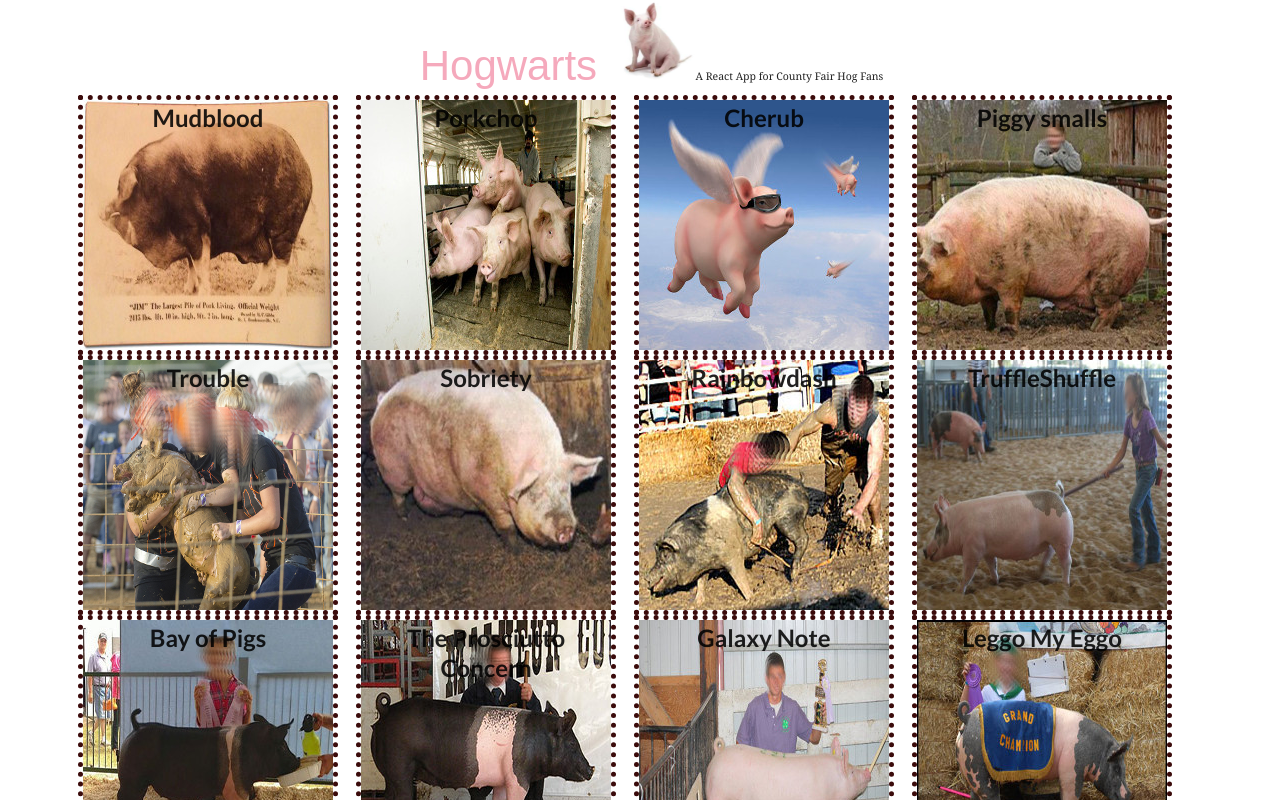
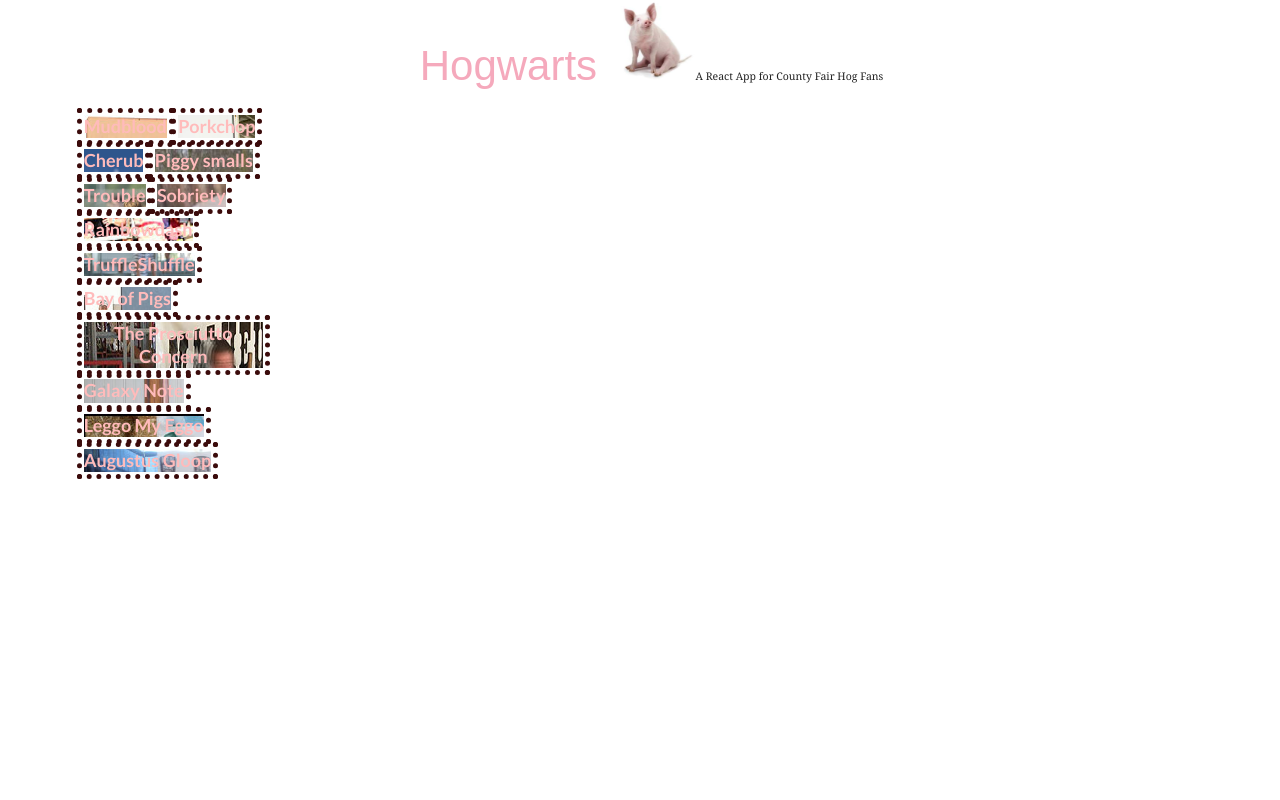
Before and after one commit to PianoFF/HogWarts, a React (Create React App) app: page / in a window 1280 px wide. Shown: the top 800 px of the page. Built offline with nearby package versions, Linux system fonts and the light colour scheme; data requests are answered from the project's data file.

Commit message:
display components consolidated

```diff
--- a/src/components/Hog.js
+++ b/src/components/Hog.js
@@ -1,18 +1,74 @@
 import React from 'react';
 
+
+
 class Hog extends React.Component{
+    state = {
+        selectedDisplay: {
+            "Mudblood": 'hide',
+            "Porkchop":  'hide',
+            "Cherub":  'hide',
+            "Piggy smalls":  'hide',
+            "Trouble":  'hide',
+            "Sobriety":  'hide',
+            "Rainbowdash": 'hide',
+            "TruffleShuffle":  'hide',
+            "Bay of Pigs":  'hide',
+            "The Prosciutto Concern": 'hide',
+            "Galaxy Note":  'hide',
+            "Leggo My Eggo":  'hide',
+            "Augustus Gloop":  'hide'
+        }
+    };
+
+    showHogInfo = (piglet) => {
+        // console.log(piglet)
+        this.setState({
+            selectedDisplay: {
+                ...this.state.selectedDisplay,
+               [piglet.name]: this.state.selectedDisplay[piglet.name] === 'hide' ? 'show' : 'hide'
+            }
+        });
+    };
+
+    hogDisplay = (piglet, mugshots) => {
+        return(
+            <li className='pigTile' >
+                {
+                this.state.selectedDisplay[piglet.name] === 'hide' &&
+                    <div
+                    style={{backgroundImage:`url(${mugshots[piglet.name]})`}}
+                    onClick={() => this.showHogInfo(piglet)}>
+                        <h3> {piglet.name} </h3>
+                    </div>
+                }
+
+                {
+                this.state.selectedDisplay[piglet.name] === 'show' &&
+                    <div
+                    onClick={()=>this.showHogInfo(piglet)}>
+                        <h2> {piglet.name} </h2>
+                        <p id='piggie-info'>
+                            {piglet.name}'s speciatly is: {piglet.specialty}. <br></br>
+                            {piglet.greased === true ? `${piglet.name} is greased.` : `${piglet.name} is not greased`}.<br></br>
+                            {piglet.name} currently weighs {piglet.weight}kg.<br></br>
+                            Highest medal achieved is {piglet['highest medal achieved']}.
+                        </p>
+                    </div>
+                }
+            </li>
+        )
+    };
     render(){
-        const {piglet, mugshots, showHog} = this.props;
+        const {piglet, mugshots} = this.props;
+
         return(
-            <div
-            className='minPigTile ui eight wide column pigTile'
-            style={{backgroundImage:`url(${mugshots[piglet.name]})`}}
-            onClick={() => showHog(piglet)}
-            >
-                <h2> {piglet.name} </h2>
+            <div>
+                {this.hogDisplay(piglet, mugshots)}
             </div>
         )
-    }
+    };
+
 }
 
 export default Hog;
--- a/src/components/HogBrowser.js
+++ b/src/components/HogBrowser.js
@@ -1,6 +1,5 @@
 import React from 'react';
 import Hog from './Hog';
-import HogInfo from './HogInfo';
 import augustus_gloop from '../hog-imgs/augustus_gloop.jpg';
 import bay_of_pigs from '../hog-imgs/bay_of_pigs.jpg';
 import cherub from '../hog-imgs/cherub.jpg';
@@ -34,49 +33,19 @@ const mugshots = {
   }
 
 class HogBrowser extends React.Component {
-    state = {
-        selectedDisplay: {
-            "Mudblood": 'hog',
-            "Porkchop": 'hog',
-            "Cherub": 'hog',
-            "Piggy smalls": 'hog',
-            "Trouble": 'hog',
-            "Sobriety": 'hog',
-            "Rainbowdash": 'hog',
-            "TruffleShuffle": 'hog',
-            "Bay of Pigs": 'hog',
-            "The Prosciutto Concern": 'hog',
-            "Galaxy Note": 'hog',
-            "Leggo My Eggo": 'hog',
-            "Augustus Gloop": 'hog'
-        }
-    }
 
-    showHogInfo = (piglet) => {
-        this.state.selectedDisplay[piglet.name] = this.state.selectedDisplay[piglet.name] === 'hog' ? 'hogInfo' : 'hog'
-        this.setState({});
-        console.log(piglet)
-    }
+
 
     render(){
-        const hogDisplay = (piglet) => {
-            return(
-                <div>
-                    {this.state.selectedDisplay[piglet.name] === 'hog' &&
-                    <Hog piglet={piglet} mugshots={mugshots} showHog={this.showHogInfo}/>}
-
-                    {this.state.selectedDisplay[piglet.name] === 'hogInfo' &&
-                    <HogInfo piglet={piglet} mugshots={mugshots} showHog={this.showHogInfo}/>}
-                </div>
-            )
-        }
         const {piggies} = this.props
 
         return(
             <div className="ui grid container">
-                {piggies.map(piglet =>
-                    hogDisplay(piglet)
-                )}
+                <ul>
+                    {piggies.map(piglet =>
+                        <Hog mugshots={mugshots} piglet={piglet}/>
+                    )}
+                </ul>
             </div>
         )
     }
--- a/src/components/HogInfo.js
+++ /dev/null
@@ -1,22 +0,0 @@
-import React from 'react'
-
-const HogInfo = props => {
-    const {piglet, mugshots, showHog} = props;
-    return(
-        <div
-        className='minPigTile ui eight wide column pigTile'
-        style={{backgroundImage:`url(${mugshots[piglet.name]})`}}
-        onClick={()=>showHog(piglet)}
-        >
-            <h2> {piglet.name} </h2>
-            <p id='piggie-info'>
-                {piglet.name}'s speciatly is: {piglet.specialty}. <br></br>
-                {piglet.greased === true ? `${piglet.name} is greased.` : `${piglet.name} is not greased`}.<br></br>
-                {piglet.name} currently weighs {piglet.weight}kg.<br></br>
-                Highest medal achieved is {piglet['highest medal achieved']}.
-            </p>
-        </div>
-    )
-}
-
-export default HogInfo
```
